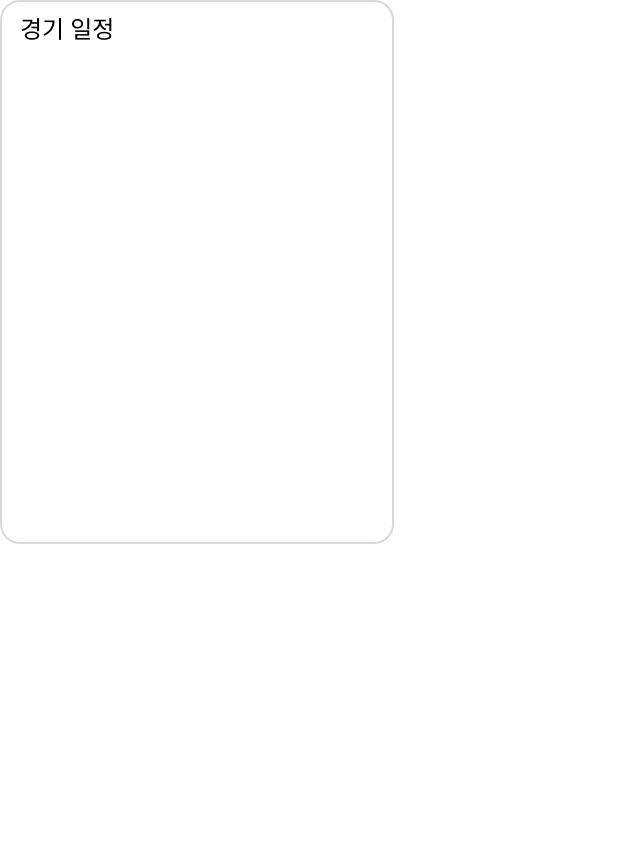
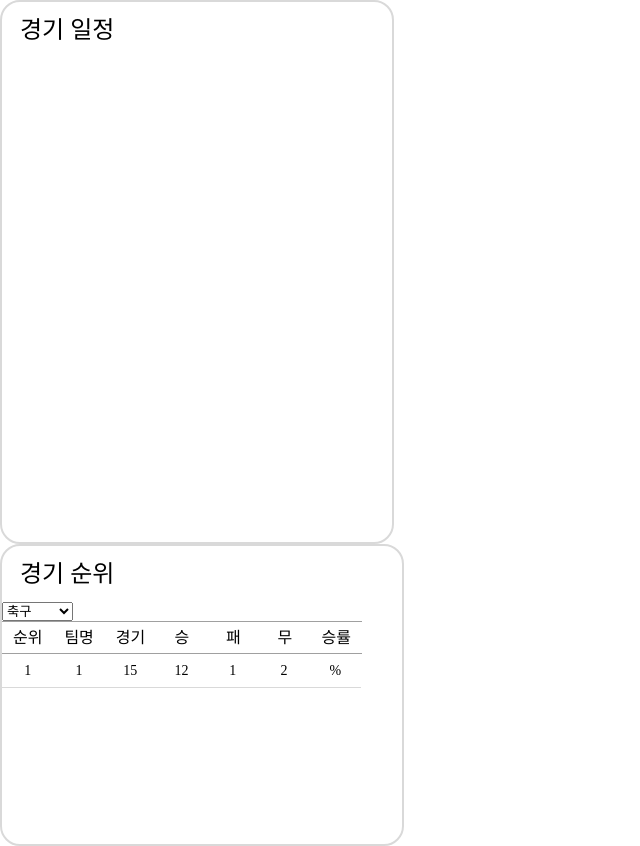
Before and after one commit to ji-silver/FANHANA, a React (Create React App) app: page / in a window 1280 px wide. Shown: the whole page, without its empty margins (0-640 px from the left). Before the commit the page ends 800 px from the top, so only its background shows below. Built offline with nearby package versions, Linux system fonts and the light colour scheme.

Commit message:
Feat: 순위 컴포넌트 구현

```diff
--- /dev/null
+++ b/src/components/Main/RankBox.tsx
@@ -0,0 +1,151 @@
+import React, { useEffect, useState } from "react";
+import styled from "styled-components";
+
+import styles from "./main.module.scss";
+import rankData from "./rankData.json";
+import teamData from "../../pages/Record/teamData.json";
+import category from "./category.json";
+
+interface Team {
+  _id: string;
+  name: string;
+  category: number;
+  img: string;
+}
+
+interface Rank {
+  _id: string;
+  season: string;
+  wins: number;
+  drawns: number;
+  losses: number;
+  winRate?: number;
+  team_id: number;
+}
+
+const RankBox = () => {
+  const headers = ["순위", "팀명", "경기", "승", "패", "무", "승률"];
+  const [targetCatrgory, setTargetCatrgory] = useState(category[0]);
+  const [data, setData] = useState<Rank[]>([rankData[0]]); // Set data as an array
+
+  //승률변환 함수
+  const calculateWinRate = (rank: Rank) => {
+    const { wins, losses } = rank;
+    const totalGames = wins + losses;
+    const winRate = (wins / totalGames) * 100;
+
+    return winRate.toFixed(2);
+  };
+
+  //카테고리 입력시, 해당하는 팀의 rankData를 찾아서 승률 삽입->정렬 후 반환
+  const getTeamsWithWinRate = (targetCatrgory: any) => {
+    const targetTeam = teamData.filter(
+      (team) => team.category === targetCatrgory._id
+    );
+
+    const teamIdsToFind = targetTeam.map((e) => Number(e._id));
+    const targetRanks = rankData.filter((item) =>
+      teamIdsToFind.includes(item.team_id)
+    );
+
+    // 팀별 승률 계산 및 정렬
+    const teamsWithWinRate = targetRanks.map((rank) => {
+      const winRate = calculateWinRate(rank);
+      return { ...rank, winRate };
+    });
+    // @ts-expect-error
+    teamsWithWinRate.sort((a, b) => b.winRate - a.winRate);
+    return teamsWithWinRate;
+  };
+
+  return (
+    <>
+      <RankContainer>
+        <div className={styles.title}>경기 순위</div>
+        <select
+          onChange={(e) => {
+            let targetId = Number(e.target.value);
+            setTargetCatrgory(category[targetId]);
+            const targetData = getTeamsWithWinRate(targetCatrgory);
+            // @ts-expect-error
+            setData(targetData);
+            console.log(data);
+          }}
+        >
+          {category.map((item) => {
+            return (
+              <option key={item._id} value={item._id}>
+                {item.name}
+              </option>
+            );
+          })}
+        </select>
+        <RankTable>
+          <HeaderTr>
+            {headers.map((item) => {
+              return <RankTh>{item}</RankTh>;
+            })}
+          </HeaderTr>
+          {data.map((item, index) => {
+            return (
+              <Tr key={item._id}>
+                <Td>{index + 1}</Td>
+                <Td>{item.team_id}</Td>
+                <Td>{item.wins + item.losses + item.drawns}</Td>
+                <Td>{item.wins}</Td>
+                <Td>{item.losses}</Td>
+                <Td>{item.drawns}</Td>
+                <Td>{item.winRate}%</Td>
+              </Tr>
+            );
+          })}
+        </RankTable>
+      </RankContainer>
+    </>
+  );
+};
+
+export default RankBox;
+
+const RankContainer = styled.div`
+  width: 400px;
+  height: 298px;
+  background: #ffffff;
+  border: 2.5px solid #d9d9d9;
+  border-radius: 20px;
+`;
+
+const RankTable = styled.table`
+  displayl: flex;
+  width: 360px;
+  height: 30px;
+`;
+
+const RankTh = styled.th`
+  font-size: 16px;
+  font-weight: 400;
+  width: 50px;
+`;
+
+const HeaderTr = styled.tr`
+  display: flex;
+  justify-content: space-around;
+  align-items: center;
+  border-top: 1px solid #a0a0a0;
+  border-bottom: 1px solid #a0a0a0;
+  height: 31px;
+`;
+
+const Tr = styled.tr`
+  display: flex;
+  justify-content: space-around;
+  align-items: center;
+  width: 359px;
+  height: 33px;
+  border-bottom: 1px solid #d9d9d9;
+`;
+const Td = styled.td`
+  font-size: 14px;
+  text-align: center;
+  width: 50px;
+`;
--- a/src/components/Main/ScheduleBox.tsx
+++ b/src/components/Main/ScheduleBox.tsx
@@ -1,4 +1,3 @@
-import { style } from "@mui/system";
 import React from "react";
 import styled from "styled-components";
 
--- a/src/components/Main/WeatherBox.tsx
+++ b/src/components/Main/WeatherBox.tsx
@@ -1,5 +1,4 @@
 import React, { useEffect } from "react";
-import { style } from "@mui/system";
 import styled from "styled-components";
 
 const WeatherBox = () => {
--- /dev/null
+++ b/src/components/Main/category.json
@@ -0,0 +1,5 @@
+[
+  { "_id": 0, "name": "축구" },
+  { "_id": 1, "name": "야구" },
+  { "_id": 2, "name": "e-스포츠" }
+]
--- /dev/null
+++ b/src/components/Main/rankData.json
@@ -0,0 +1,134 @@
+[
+  {
+    "_id": "1",
+    "team_id": 1,
+    "season": "2023",
+    "wins": 12,
+    "drawns": 2,
+    "losses": 1,
+    "scored": 32,
+    "conceded": 16,
+    "points": 28
+  },
+  {
+    "_id": "2",
+    "team_id": 2,
+    "season": "2023",
+    "wins": 10,
+    "drawns": 4,
+    "losses": 1,
+    "scored": 28,
+    "conceded": 12,
+    "points": 24
+  },
+  {
+    "_id": "3",
+    "team_id": 3,
+    "season": "2023",
+    "wins": 11,
+    "drawns": 3,
+    "losses": 1,
+    "scored": 30,
+    "conceded": 14,
+    "points": 26
+  },
+  {
+    "_id": "4",
+    "team_id": 4,
+    "season": "2023",
+    "wins": 6,
+    "drawns": 6,
+    "losses": 3,
+    "scored": 22,
+    "conceded": 18,
+    "points": 18
+  },
+  {
+    "_id": "5",
+    "team_id": 5,
+    "season": "2023",
+    "wins": 32,
+    "drawns": 1,
+    "losses": 17,
+    "scored": 0,
+    "conceded": 0,
+    "points": 0
+  },
+  {
+    "_id": "6",
+    "team_id": 6,
+    "season": "2023",
+    "wins": 29,
+    "drawns": 0,
+    "losses": 18,
+    "scored": 0,
+    "conceded": 0,
+    "points": 0
+  },
+  {
+    "_id": "7",
+    "team_id": 7,
+    "season": "2023",
+    "wins": 24,
+    "drawns": 1,
+    "losses": 23,
+    "scored": 0,
+    "conceded": 0,
+    "points": 0
+  },
+  {
+    "_id": "8",
+    "team_id": 8,
+    "season": "2023",
+    "wins": 25,
+    "drawns": 0,
+    "losses": 23,
+    "scored": 0,
+    "conceded": 0,
+    "points": 0
+  },
+  {
+    "_id": "9",
+    "team_id": 9,
+    "season": "2023 스프링",
+    "wins": 17,
+    "drawns": 0,
+    "losses": 1,
+    "scored": 30,
+    "conceded": 3,
+    "points": 0
+  },
+  {
+    "_id": "10",
+    "team_id": 10,
+    "season": "2023 스프링",
+    "wins": 13,
+    "drawns": 0,
+    "losses": 5,
+    "scored": 27,
+    "conceded": 14,
+    "points": 0
+  },
+  {
+    "_id": "11",
+    "team_id": 11,
+    "season": "2023 스프링",
+    "wins": 13,
+    "drawns": 0,
+    "losses": 5,
+    "scored": 30,
+    "conceded": 13,
+    "points": 0
+  },
+  {
+    "_id": "12",
+    "team_id": 12,
+    "season": "2023 스프링",
+    "wins": 12,
+    "drawns": 0,
+    "losses": 6,
+    "scored": 25,
+    "conceded": 13,
+    "points": 0
+  }
+]
--- a/src/pages/Main/MainPage.tsx
+++ b/src/pages/Main/MainPage.tsx
@@ -1,12 +1,15 @@
 import React from "react";
+
 import ScheduleBox from "../../components/Main/ScheduleBox";
 import WeatherBox from "../../components/Main/WeatherBox";
+import RankBox from "../../components/Main/RankBox";
 
 const MainPage = () => {
   return (
     <>
       <ScheduleBox />
       <WeatherBox />
+      <RankBox />
     </>
   );
 };
```
